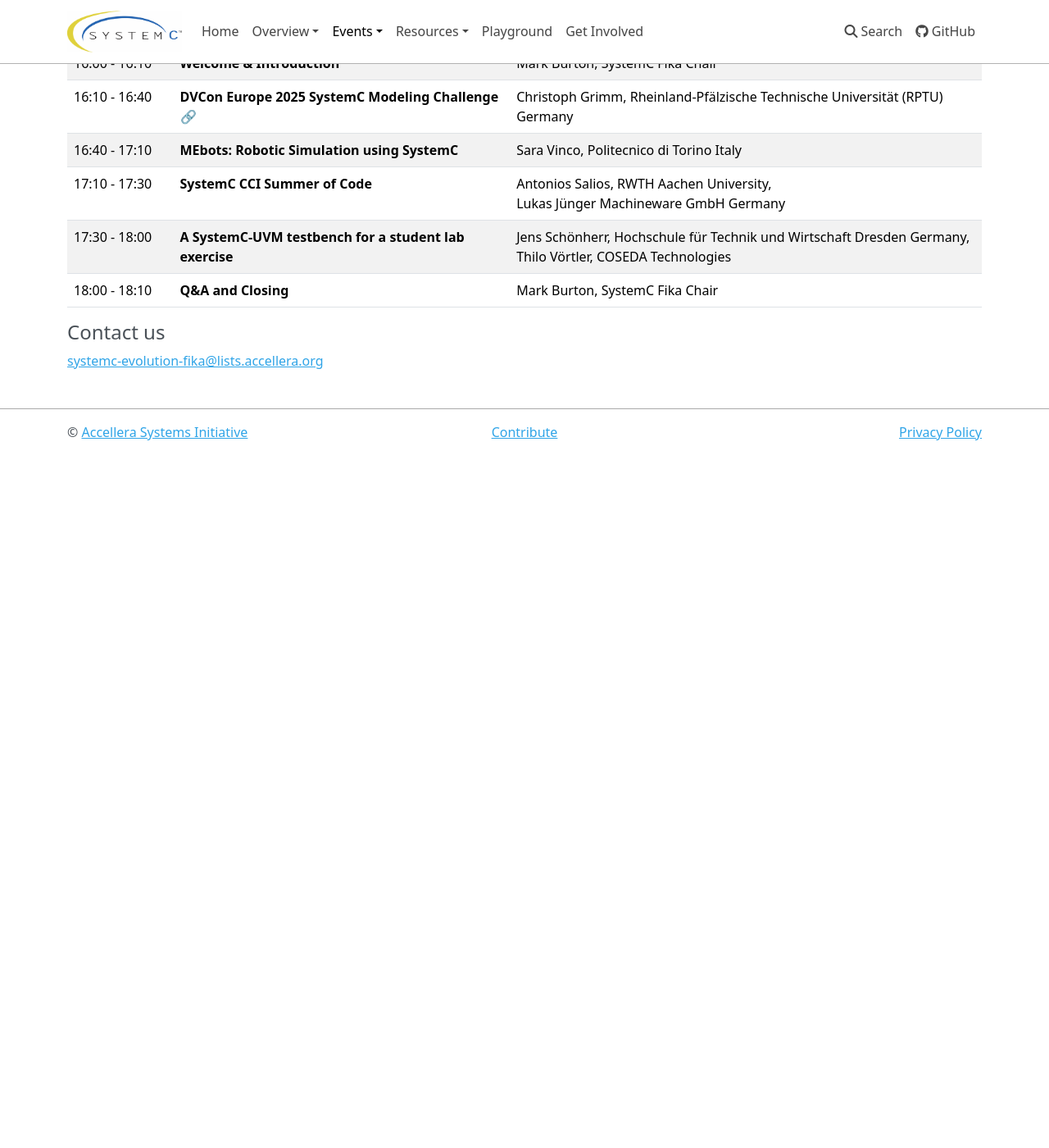
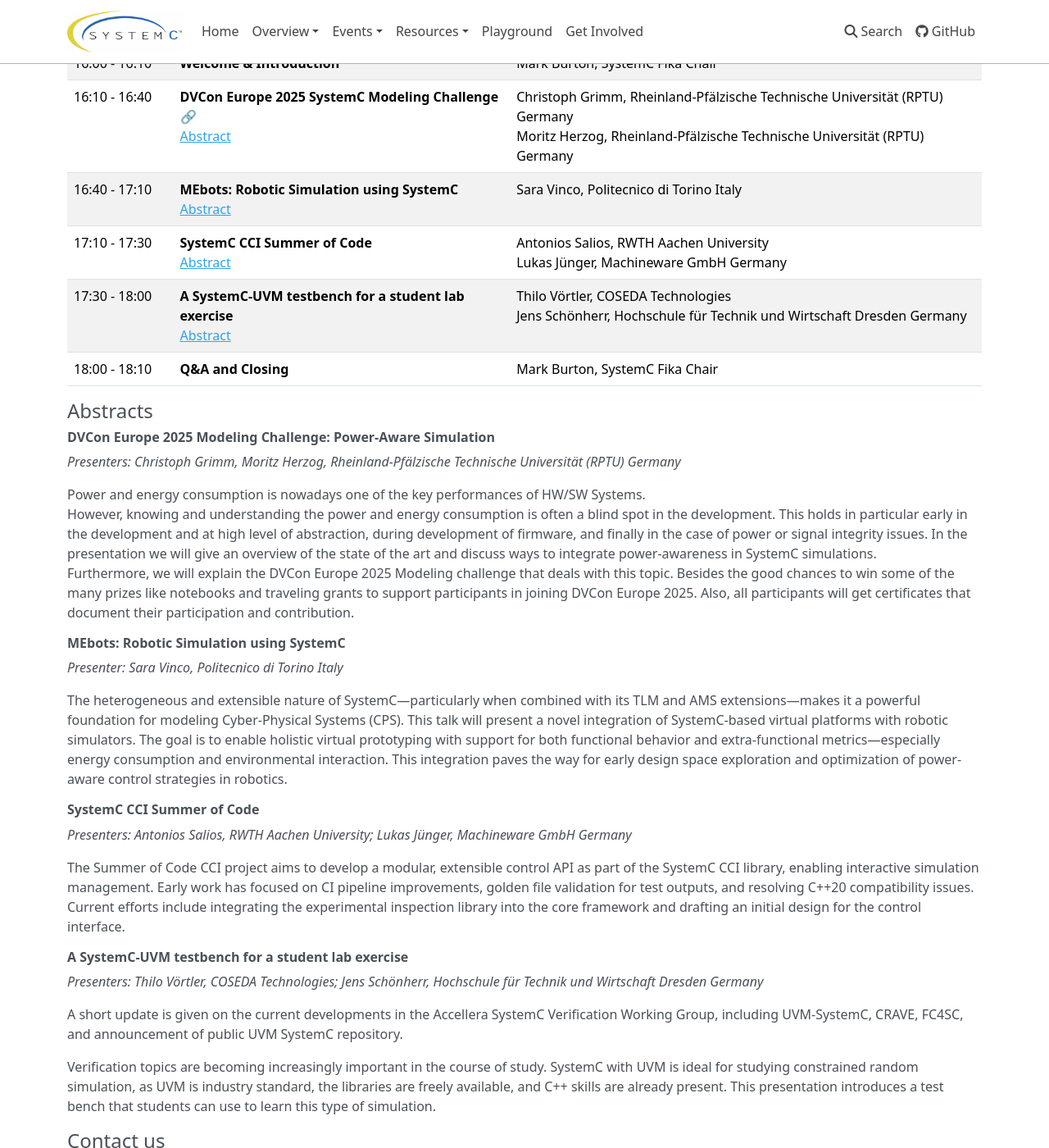
Before and after one commit to accellera-official/systemc.org, an MkDocs documentation site: the page built from docs/events/scef202506.md, in a window 1280 px wide and 1400 px high, scrolled down 768 px. Shown: the whole window at 82% size. Built offline with MkDocs 1.6.1, drawn with Linux system fonts in a browser that asks for light colours; nearby versions of some CDN libraries; before the commit the page ends 1317 px from its top, so only the background shows below that.

Commit message:
abstracts added

```diff
--- a/docs/events/scef202506.md
+++ b/docs/events/scef202506.md
@@ -34,11 +34,54 @@
 | Time (CEST)&nbsp;&nbsp;&nbsp;&nbsp;&nbsp;&nbsp; | Title | Presenter(s) |
 | ------------- | ---------------- | ---------------------------------- |
 | 16:00 - 16:10 | **Welcome & Introduction** | Mark Burton, SystemC Fika Chair |
-| 16:10 - 16:40 | **DVCon Europe 2025 SystemC Modeling Challenge** <a href="https://dvconchallenge.de/" target="_blank" style="text-decoration:none">&#128279;</a> | Christoph Grimm, Rheinland-Pfälzische Technische Universität (RPTU) Germany |
-| 16:40 - 17:10 | **MEbots: Robotic Simulation using SystemC** | Sara Vinco, Politecnico di Torino Italy |
-| 17:10 - 17:30 | **SystemC CCI Summer of Code** | Antonios Salios, RWTH Aachen University,<br>Lukas Jünger Machineware GmbH Germany |
-| 17:30 - 18:00 | **A SystemC-UVM testbench for a student lab exercise** | Jens Schönherr, Hochschule für Technik und Wirtschaft Dresden Germany,<br>Thilo Vörtler, COSEDA Technologies |
+| 16:10 - 16:40 | **DVCon Europe 2025 SystemC Modeling Challenge** <a href="https://dvconchallenge.de/" target="_blank" style="text-decoration:none">&#128279;</a><br>[Abstract](#title-dvcon-europe-2025-modeling-challenge-power-aware-simulation) | Christoph Grimm, Rheinland-Pfälzische Technische Universität (RPTU) Germany<br> Moritz Herzog, Rheinland-Pfälzische Technische Universität (RPTU) Germany |
+| 16:40 - 17:10 | **MEbots: Robotic Simulation using SystemC**<br>[Abstract](#mebots-robotic-simulation-using-systemc) | Sara Vinco, Politecnico di Torino Italy |
+| 17:10 - 17:30 | **SystemC CCI Summer of Code**<br>[Abstract](#systemc-cci-summer-of-code) | Antonios Salios, RWTH Aachen University<br>Lukas Jünger, Machineware GmbH Germany |
+| 17:30 - 18:00 | **A SystemC-UVM testbench for a student lab exercise**<br>[Abstract](#a-systemc-uvm-testbench-for-a-student-lab-exercise) | Thilo Vörtler, COSEDA Technologies<br>Jens Schönherr, Hochschule für Technik und Wirtschaft Dresden Germany |
 | 18:00 - 18:10 | **Q&A and Closing** | Mark Burton, SystemC Fika Chair |
+
+## Abstracts
+
+### DVCon Europe 2025 Modeling Challenge: Power-Aware Simulation
+
+*Presenters: Christoph Grimm, Moritz Herzog, Rheinland-Pfälzische Technische Universität (RPTU) Germany*
+
+Power and energy consumption is nowadays one of the key performances of HW/SW Systems.
+However, knowing and understanding the power and energy consumption is often a blind spot in the development.
+This holds in particular early in the development and at high level of abstraction, during development of firmware, and finally in the case of power or signal integrity issues.
+In the presentation we will give an overview of the state of the art and discuss ways to integrate power-awareness in SystemC simulations.
+Furthermore, we will explain the DVCon Europe 2025 Modeling challenge that deals with this topic.
+Besides the good chances to win some of the many prizes like notebooks and traveling grants to support participants in joining DVCon Europe 2025.
+Also, all participants will get certificates that document their participation and contribution.
+
+### MEbots: Robotic Simulation using SystemC
+
+*Presenter: Sara Vinco, Politecnico di Torino Italy*
+
+The heterogeneous and extensible nature of SystemC—particularly when combined with its TLM and AMS extensions—makes it a powerful foundation for modeling Cyber-Physical Systems (CPS). This talk will present a novel integration of SystemC-based virtual platforms with robotic simulators. The goal is to enable holistic virtual prototyping with support for both functional behavior and extra-functional metrics—especially energy consumption and environmental interaction. This integration paves the way for early design space exploration and optimization of power-aware control strategies in robotics.
+
+### SystemC CCI Summer of Code
+
+*Presenters: Antonios Salios, RWTH Aachen University; Lukas Jünger, Machineware GmbH Germany*
+
+The Summer of Code CCI project aims to develop a modular, extensible
+control API as part of the SystemC CCI library, enabling interactive
+simulation management. Early work has focused on CI pipeline
+improvements, golden file validation for test outputs, and resolving
+C++20 compatibility issues. Current efforts include integrating the
+experimental inspection library into the core framework and drafting an
+initial design for the control interface.
+
+
+### A SystemC-UVM testbench for a student lab exercise
+
+*Presenters: Thilo Vörtler, COSEDA Technologies; Jens Schönherr, Hochschule für Technik und Wirtschaft Dresden Germany*
+
+A short update is given on the current developments in the Accellera SystemC Verification Working Group, including UVM-SystemC, CRAVE, FC4SC, and announcement of public UVM SystemC repository.
+
+Verification topics are becoming increasingly important in the course of study.
+SystemC with UVM is ideal for studying constrained random simulation, as UVM is industry standard, the libraries are freely available, and C++ skills are already present. This presentation introduces a test bench that students can use to learn this type of simulation.
+
 
 ## Contact us
 
```
